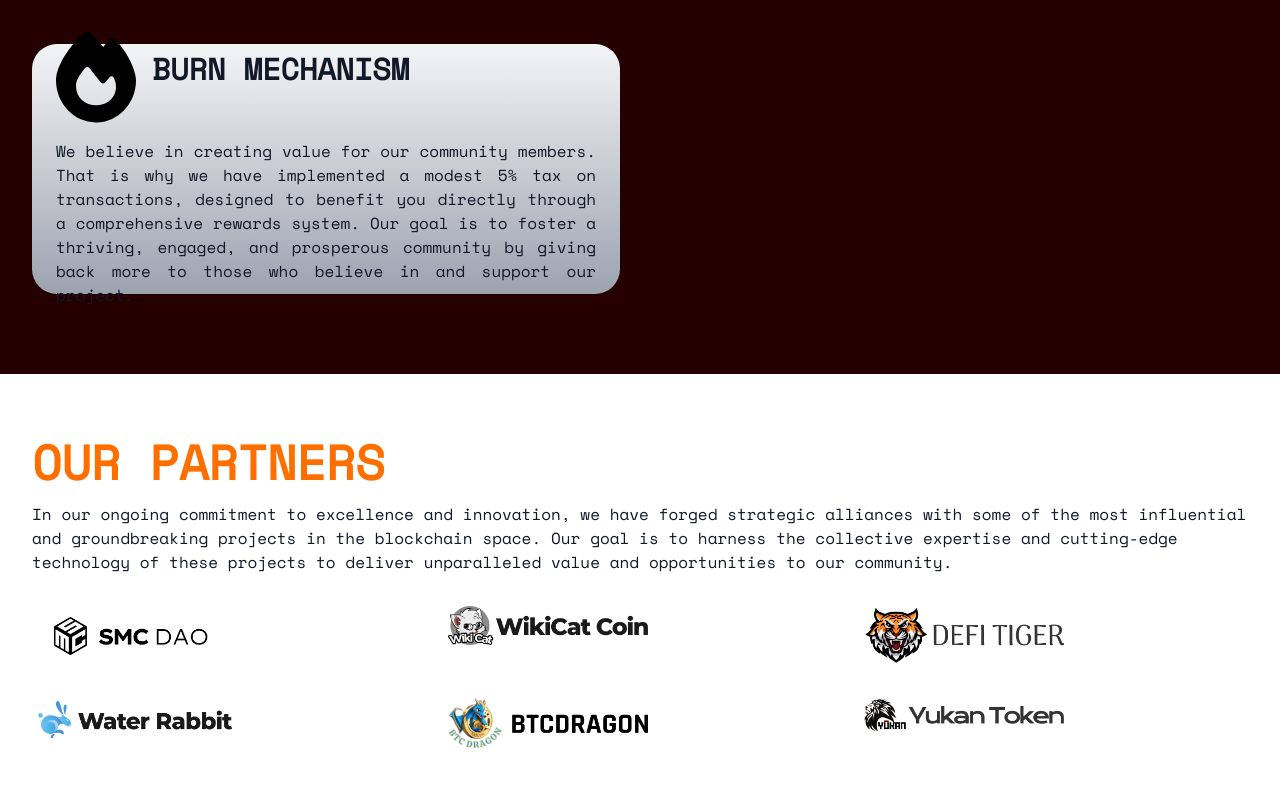
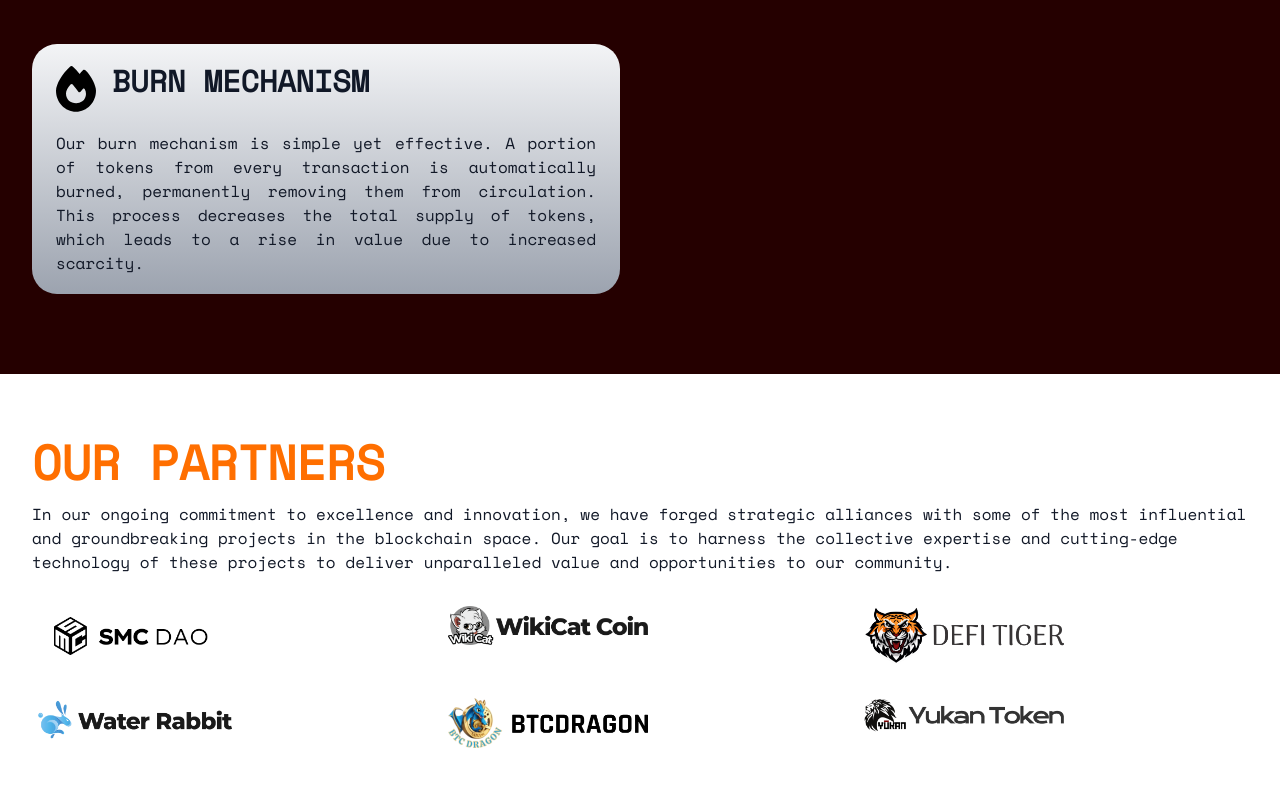
Before and after one commit to gamertechsdefi/phoenix-token, a Next.js app: page / in a window 1280 px wide. Shown: the part 1480-2280 px from the top of the page. Built offline with nearby package versions, Linux system fonts and the light colour scheme; a web font is replaced by a local one.

Commit message:
pushing...

```diff
--- a/src/app/components/AboutSection.js
+++ b/src/app/components/AboutSection.js
@@ -82,7 +82,11 @@ export default function AboutSection() {
         <motion.div className="grid md:grid-cols-2 gap-10">
           <div className="bg-gradient-to-b from-gray-100 to-gray-400 p-4 flex flex-col justify-center md:p-6 rounded-[25px] mb-4">
             <div className="flex md:items-center md:pb-4 gap-4">
-              <svg className="w-20" xmlns="http://www.w3.org/2000/svg" viewBox="0 0 640 512">
+              <svg
+                className="w-20"
+                xmlns="http://www.w3.org/2000/svg"
+                viewBox="0 0 640 512"
+              >
                 <path d="M72 88a56 56 0 1 1 112 0A56 56 0 1 1 72 88zM64 245.7C54 256.9 48 271.8 48 288s6 31.1 16 42.3l0-84.7zm144.4-49.3C178.7 222.7 160 261.2 160 304c0 34.3 12 65.8 32 90.5l0 21.5c0 17.7-14.3 32-32 32l-64 0c-17.7 0-32-14.3-32-32l0-26.8C26.2 371.2 0 332.7 0 288c0-61.9 50.1-112 112-112l32 0c24 0 46.2 7.5 64.4 20.3zM448 416l0-21.5c20-24.7 32-56.2 32-90.5c0-42.8-18.7-81.3-48.4-107.7C449.8 183.5 472 176 496 176l32 0c61.9 0 112 50.1 112 112c0 44.7-26.2 83.2-64 101.2l0 26.8c0 17.7-14.3 32-32 32l-64 0c-17.7 0-32-14.3-32-32zm8-328a56 56 0 1 1 112 0A56 56 0 1 1 456 88zM576 245.7l0 84.7c10-11.3 16-26.1 16-42.3s-6-31.1-16-42.3zM320 32a64 64 0 1 1 0 128 64 64 0 1 1 0-128zM240 304c0 16.2 6 31 16 42.3l0-84.7c-10 11.3-16 26.1-16 42.3zm144-42.3l0 84.7c10-11.3 16-26.1 16-42.3s-6-31.1-16-42.3zM448 304c0 44.7-26.2 83.2-64 101.2l0 42.8c0 17.7-14.3 32-32 32l-64 0c-17.7 0-32-14.3-32-32l0-42.8c-37.8-18-64-56.5-64-101.2c0-61.9 50.1-112 112-112l32 0c61.9 0 112 50.1 112 112z" />
               </svg>
 
@@ -141,7 +145,13 @@ export default function AboutSection() {
 
           <div className="md:h-[250px] bg-gradient-to-b from-gray-100 to-gray-400 p-4 flex flex-col justify-center md:p-6 rounded-[25px] mb-4">
             <div className="flex md:items-center md:pb-4 gap-4">
-            <svg className="w-20" xmlns="http://www.w3.org/2000/svg" viewBox="0 0 448 512"><path d="M159.3 5.4c7.8-7.3 19.9-7.2 27.7 .1c27.6 25.9 53.5 53.8 77.7 84c11-14.4 23.5-30.1 37-42.9c7.9-7.4 20.1-7.4 28 .1c34.6 33 63.9 76.6 84.5 118c20.3 40.8 33.8 82.5 33.8 111.9C448 404.2 348.2 512 224 512C98.4 512 0 404.1 0 276.5c0-38.4 17.8-85.3 45.4-131.7C73.3 97.7 112.7 48.6 159.3 5.4zM225.7 416c25.3 0 47.7-7 68.8-21c42.1-29.4 53.4-88.2 28.1-134.4c-4.5-9-16-9.6-22.5-2l-25.2 29.3c-6.6 7.6-18.5 7.4-24.7-.5c-16.5-21-46-58.5-62.8-79.8c-6.3-8-18.3-8.1-24.7-.1c-33.8 42.5-50.8 69.3-50.8 99.4C112 375.4 162.6 416 225.7 416z"/></svg>
+              <svg
+                className="w-20 md:w-10"
+                xmlns="http://www.w3.org/2000/svg"
+                viewBox="0 0 448 512"
+              >
+                <path d="M159.3 5.4c7.8-7.3 19.9-7.2 27.7 .1c27.6 25.9 53.5 53.8 77.7 84c11-14.4 23.5-30.1 37-42.9c7.9-7.4 20.1-7.4 28 .1c34.6 33 63.9 76.6 84.5 118c20.3 40.8 33.8 82.5 33.8 111.9C448 404.2 348.2 512 224 512C98.4 512 0 404.1 0 276.5c0-38.4 17.8-85.3 45.4-131.7C73.3 97.7 112.7 48.6 159.3 5.4zM225.7 416c25.3 0 47.7-7 68.8-21c42.1-29.4 53.4-88.2 28.1-134.4c-4.5-9-16-9.6-22.5-2l-25.2 29.3c-6.6 7.6-18.5 7.4-24.7-.5c-16.5-21-46-58.5-62.8-79.8c-6.3-8-18.3-8.1-24.7-.1c-33.8 42.5-50.8 69.3-50.8 99.4C112 375.4 162.6 416 225.7 416z" />
+              </svg>
 
               <motion.h2
                 //   variants={aboutFirstPop}
@@ -149,20 +159,17 @@ export default function AboutSection() {
                 animate="visible"
                 className="font-bold text-3xl pb-4"
               >
-               BURN MECHANISM
+                BURN MECHANISM
               </motion.h2>
             </div>
             <p className="text-justify">
-              We believe in creating value for our community members. That is
-              why we have implemented a modest 5% tax on transactions, designed
-              to benefit you directly through a comprehensive rewards system.
-              Our goal is to foster a thriving, engaged, and prosperous
-              community by giving back more to those who believe in and support
-              our project.
+              Our burn mechanism is simple yet effective. A portion of tokens
+              from every transaction is automatically burned, permanently
+              removing them from circulation. This process decreases the total
+              supply of tokens, which leads to a rise in value due to
+              increased scarcity.
             </p>
           </div>
-
-
         </motion.div>
       </motion.section>
     </div>
--- a/src/app/components/IntroSection.js
+++ b/src/app/components/IntroSection.js
@@ -48,9 +48,9 @@ export default function Intro() {
   };
 
   return (
-    <div className="h-screen flex items-center justify-center">
+    <div className="h-screen px-8 flex items-center justify-center">
       {/* Intro section */}
-      <section className="w-full px-8 text-center ">
+      <section className="text-center ">
         <div className={styles.customFontText}>
         <motion.h2
           // initial={{ y: "-100vh", opacity: 0 }}
@@ -104,7 +104,7 @@ export default function Intro() {
           />
         </motion.button> </a>
 
-        <a href="https://pancakeswap.finance/swap?outputCurrency=0x885c99a787BE6b41cbf964174C771A9f7ec48e04">
+        <a href="https://dexscreener.com/bsc/0x8a2328b2c8e6a6f56668a0e26081efc250a8d6c0">
         <motion.button
 
           whileHover={{
--- a/src/app/components/Roadmap.js
+++ b/src/app/components/Roadmap.js
@@ -75,16 +75,12 @@ const HorizontalScrollCarousel = () => {
         <motion.h2
         onViewportEnter={textScramble} onViewportLeave={stopTextScramble}
         className="text-5xl pb-16 mx-8 text-[#ff6f00] font-bold">{textH1}</motion.h2>
-        <motion.div style={{x}} className="mobile-specific flex gap-8 w-full flex-nowrap md:hidden">
+        <motion.div style={{x}} className="flex gap-8 w-full flex-nowrap">
           {cards.map((card) => {
             return <Card card={card} key={card.id} />;
           })}
         </motion.div>
-        <motion.div style={{x_second}} className="desktop-specific md:flex gap-8 flex-nowrap hidden">
-          {cards.map((card) => {
-            return <Card card={card} key={card.id} />;
-          })}
-        </motion.div>
+
       </div>
 
     </section>
```
